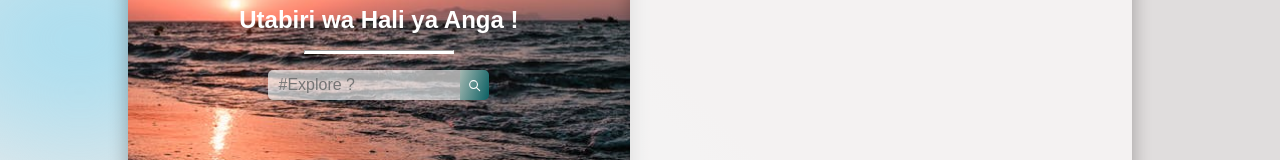
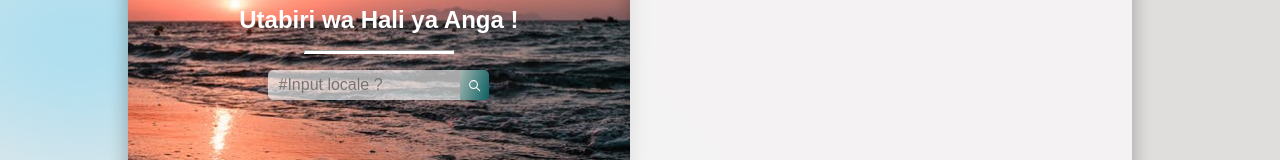
Before and after one commit to JohnKamaujk/Accuweather-app, a React (Create React App) app: page / in a window 1280 px wide. Shown: the part 361-521 px from the top of the page. Built offline with nearby package versions, Linux system fonts and the light colour scheme.

Commit message:
Changed input details on App.js

```diff
--- a/src/App.js
+++ b/src/App.js
@@ -83,7 +83,7 @@ function App() {
                 type="text"
                 name=""
                 id=""
-                placeholder="#Explore ?"
+                placeholder="#Input locale ?"
                 onChange={handleChange}
                 required
               />
```
Also changed, not shown: src/asset/Autumn.jpeg (deleted), src/asset/savannah.jpeg (deleted).
